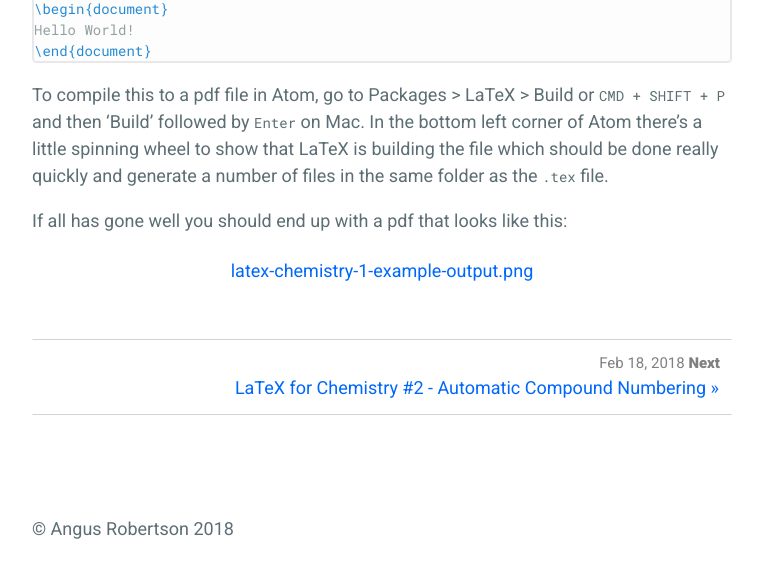
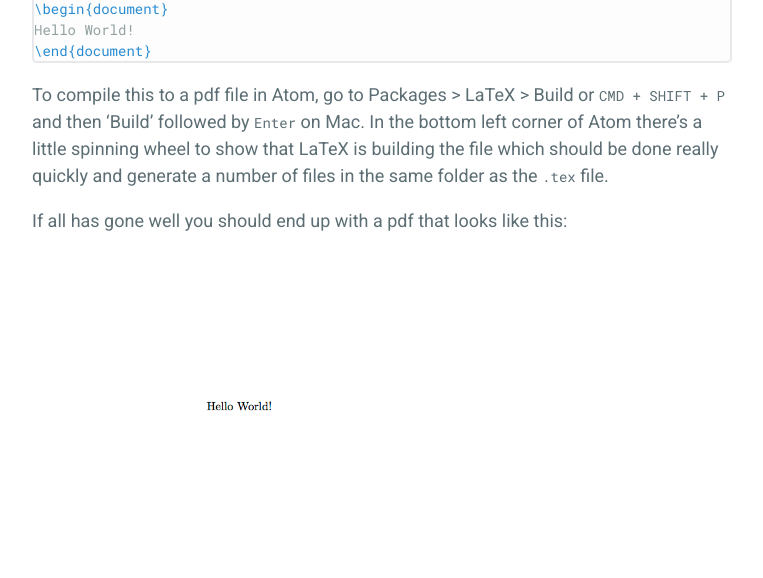
Before and after one commit to robotNoir/robotNoir.github.io, a Jekyll site: the page built from _posts/2018-02-19-latex-for-chemistry-getting-started.md, in a window 1280 px wide and 900 px high, scrolled down 2424 px. Shown: the top 578 px of the window, without its empty margins (258-1021 px from the left). Built offline with Jekyll 4.4.1, drawn with Linux system fonts in a browser that asks for light colours.

Commit message:
Update 2018-02-19-latex-for-chemistry-getting-started.md

```diff
--- a/_posts/2018-02-19-latex-for-chemistry-getting-started.md
+++ b/_posts/2018-02-19-latex-for-chemistry-getting-started.md
@@ -58,5 +58,5 @@ To compile this to a pdf file in Atom, go to Packages > LaTeX > Build or `CMD +
 
 If all has gone well you should end up with a pdf that looks like this:
 
-[latex-chemistry-1-example-output.png]({{site.baseurl}}/assets/latex-chemistry-1-example-output.png)
+![PDF output]({{site.baseurl}}/assets/latex-chemistry-1-example-output.png)
 {: .center}
```
